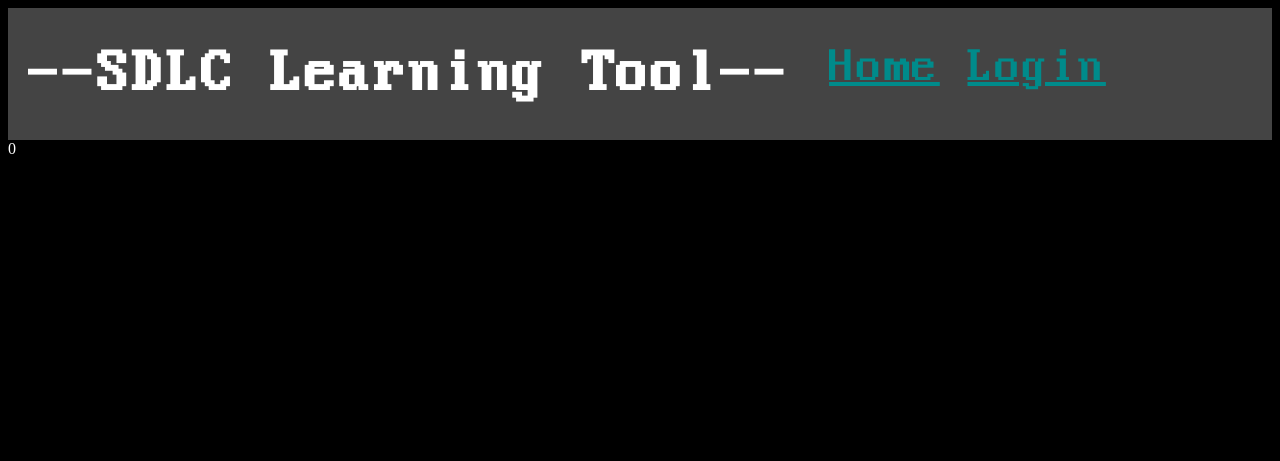
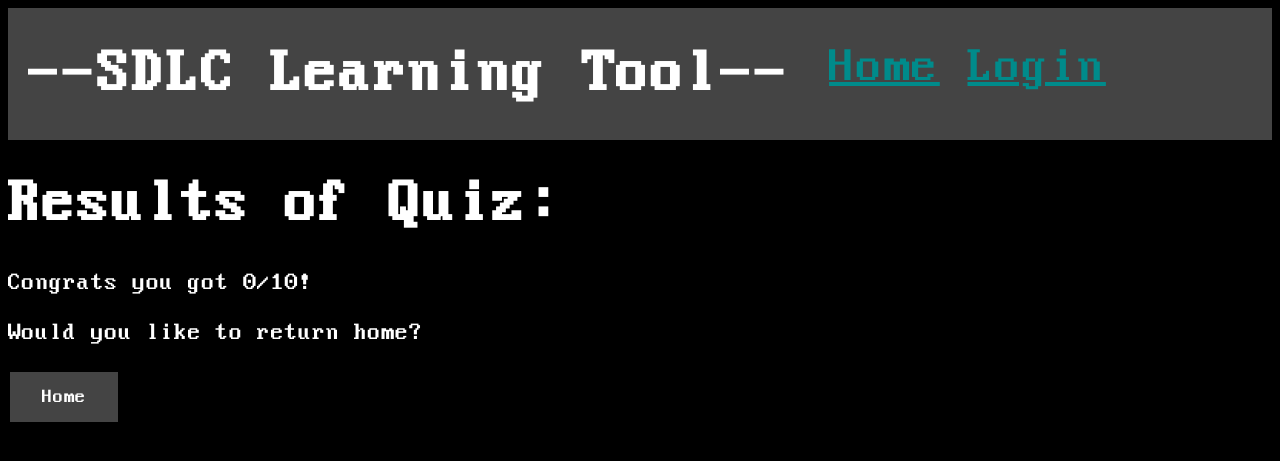
Before and after one commit to Vegetabs/ipt_learning_tool, a PHP site: page /results.php in a window 1280 px wide. Shown: the top 461 px of the page. Run offline with PHP 8.4, Linux system fonts and the light colour scheme.

Commit message:
added the html for the results page

```diff
--- a/results.php
+++ b/results.php
@@ -21,9 +21,6 @@ FUNCTION check_answer($answer,$conn) {
 <html>
 <body>
     <?php
-    // foreach($_GET as $query_string_variable => $value) {
-    //     print("$query_string_variable  = $value <Br />");
-    //  }
     $q_num = 1;
     while ($q_num <= count($_GET)) {
         $answer = check_answer($_GET[strval($q_num)],$conn);
@@ -32,8 +29,11 @@ FUNCTION check_answer($answer,$conn) {
         }
         $q_num += 1;
     }
-    echo($correct);
     ?>
+    <h1>Results of Quiz:</h1>
+    <p>Congrats you got <?php echo($correct."/10") ?>!</p>
+    <p>Would you like to return home?</p>
+    <a href="index.php" class="button">Home</a>
 </body>
 <?php require("footer.php"); ?>
 </html>
```
